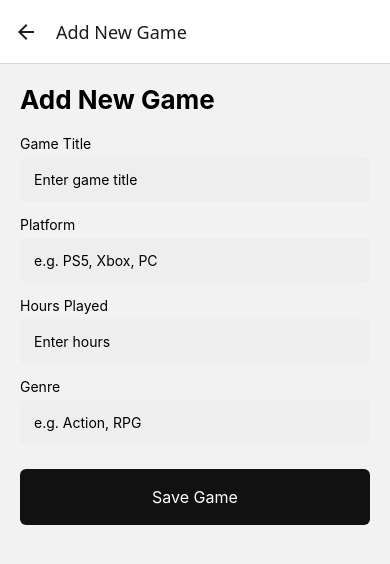
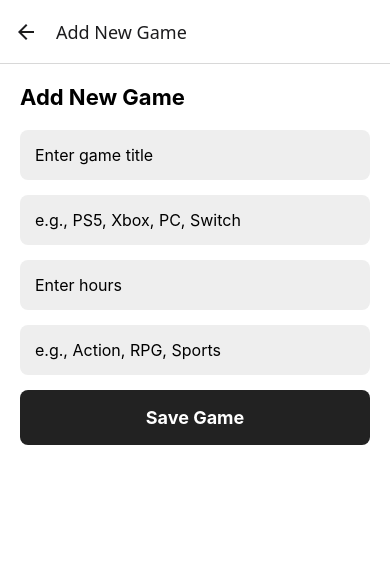
Before and after one commit to TUDublinBlanchBusinessIT/project-Alfredopong-2, a React Native app: screen /AddGame in a window 390 px wide. Shown: the top 564 px of the page. Built offline with nearby package versions, Linux system fonts and the light colour scheme.

Commit message:
AddGame screen connected to Firebase save function

```diff
--- a/Screens/AddGameScreen.js
+++ b/Screens/AddGameScreen.js
@@ -1,44 +1,36 @@
 import React, { useState } from "react";
-import { View, Text, TextInput, Pressable, StyleSheet, Alert } from "react-native";
-import { collection, addDoc } from "firebase/firestore";
-import { db } from "../firebase";
+import { View, Text, TextInput, TouchableOpacity, StyleSheet } from "react-native";
+import { saveGame } from "../firebase";
 
 export default function AddGameScreen({ navigation }) {
-
   const [title, setTitle] = useState("");
   const [platform, setPlatform] = useState("");
-  const [hours, setHours] = useState("");
+  const [hoursPlayed, setHoursPlayed] = useState("");
   const [genre, setGenre] = useState("");
 
-  const saveGame = async () => {
-    if (!title || !platform) {
-      Alert.alert("Missing fields", "Game title and platform are required.");
-      return;
+  const handleSave = async () => {
+    const gameData = {
+      title,
+      platform,
+      hoursPlayed,
+      genre,
+      createdAt: new Date(),
+    };
+
+    const success = await saveGame(gameData);
+
+    if (success) {
+      alert("Game saved to Firebase!");
+      navigation.goBack();
+    } else {
+      alert("Failed to save game.");
     }
-
-    try {
-      await addDoc(collection(db, "games"), {
-        title,
-        platform,
-        hoursPlayed: hours,
-        genre,
-        createdAt: new Date()
-      });
-
-      Alert.alert("Success", "Game saved successfully!");
-      navigation.navigate("Library");
-
-    } catch (error) {
-      console.log(error);
-      Alert.alert("Error", "Could not save game.");
-    }
-  }
+  };
 
   return (
     <View style={styles.container}>
       <Text style={styles.header}>Add New Game</Text>
 
-      <Text style={styles.label}>Game Title</Text>
       <TextInput
         style={styles.input}
         placeholder="Enter game title"
@@ -46,67 +38,65 @@ export default function AddGameScreen({ navigation }) {
         onChangeText={setTitle}
       />
 
-      <Text style={styles.label}>Platform</Text>
       <TextInput
         style={styles.input}
-        placeholder="e.g. PS5, Xbox, PC"
+        placeholder="e.g., PS5, Xbox, PC, Switch"
         value={platform}
         onChangeText={setPlatform}
       />
 
-      <Text style={styles.label}>Hours Played</Text>
       <TextInput
         style={styles.input}
         placeholder="Enter hours"
-        value={hours}
-        onChangeText={setHours}
+        value={hoursPlayed}
+        onChangeText={setHoursPlayed}
+        keyboardType="numeric"
       />
 
-      <Text style={styles.label}>Genre</Text>
       <TextInput
         style={styles.input}
-        placeholder="e.g. Action, RPG"
+        placeholder="e.g., Action, RPG, Sports"
         value={genre}
         onChangeText={setGenre}
       />
 
-      <Pressable style={styles.button} onPress={saveGame}>
-        <Text style={styles.buttonText}>Save Game</Text>
-      </Pressable>
+      <TouchableOpacity style={styles.saveButton} onPress={handleSave}>
+        <Text style={styles.saveButtonText}>Save Game</Text>
+      </TouchableOpacity>
     </View>
   );
 }
 
-
 const styles = StyleSheet.create({
   container: {
     flex: 1,
-    padding: 20
+    padding: 20,
+    backgroundColor: "#fff"
   },
   header: {
-    fontSize: 26,
+    fontSize: 22,
     fontWeight: "bold",
     marginBottom: 20
   },
-  label: {
-    fontSize: 14,
-    marginBottom: 5
+  input: {
+    width: "100%",
+    height: 50,
+    backgroundColor: "#eee",
+    borderRadius: 8,
+    marginBottom: 15,
+    paddingHorizontal: 15,
+    fontSize: 16
   },
-  input: {
-    backgroundColor: "#eee",
-    padding: 14,
-    borderRadius: 6,
-    marginBottom: 14
+  saveButton: {
+    backgroundColor: "#222",
+    height: 55,
+    borderRadius: 8,
+    justifyContent: "center",
+    alignItems: "center"
   },
-  button: {
-    backgroundColor: "#111",
-    padding: 18,
-    borderRadius: 6,
-    alignItems: "center",
-    marginTop: 10
-  },
-  buttonText: {
-    color: "white",
-    fontSize: 16
+  saveButtonText: {
+    color: "#fff",
+    fontSize: 18,
+    fontWeight: "bold"
   }
 });
--- a/firebase.js
+++ b/firebase.js
@@ -1,19 +1,36 @@
-// firebase.js
 import { initializeApp } from "firebase/app";
-import { getFirestore } from "firebase/firestore";
+import { getFirestore, collection, addDoc, getDocs } from "firebase/firestore";
 
-// Your Firebase config (replace with your own keys)
 const firebaseConfig = {
-  apiKey: "YOUR_API_KEY",
-  authDomain: "YOUR_PROJECT_ID.firebaseapp.com",
-  projectId: "YOUR_PROJECT_ID",
-  storageBucket: "YOUR_PROJECT_ID.appspot.com",
-  messagingSenderId: "YOUR_SENDER_ID",
-  appId: "YOUR_APP_ID"
+  apiKey: "YOUR_KEY",
+  authDomain: "YOUR_KEY",
+  projectId: "YOUR_KEY",
+  storageBucket: "YOUR_KEY",
+  messagingSenderId: "YOUR_KEY",
+  appId: "YOUR_KEY",
 };
 
-// Initialize Firebase
 const app = initializeApp(firebaseConfig);
+export const db = getFirestore(app);
 
-// Export Firestore database
-export const db = getFirestore(app);
+export const saveGame = async (gameData) => {
+  try {
+    await addDoc(collection(db, "games"), gameData);
+    return true;
+  } catch (error) {
+    return false;
+  }
+};
+
+export const getGames = async () => {
+  try {
+    const snapshot = await getDocs(collection(db, "games"));
+    const results = [];
+    snapshot.forEach((doc) => {
+      results.push({ id: doc.id, ...doc.data() });
+    });
+    return results;
+  } catch (error) {
+    return [];
+  }
+};
```
